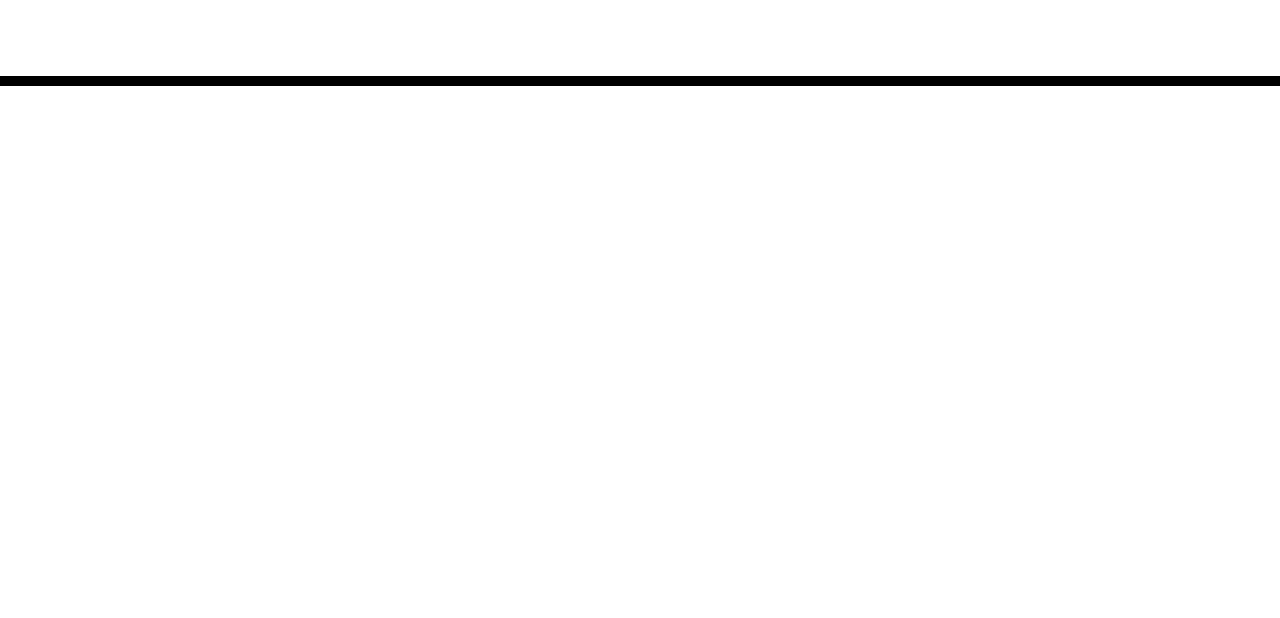
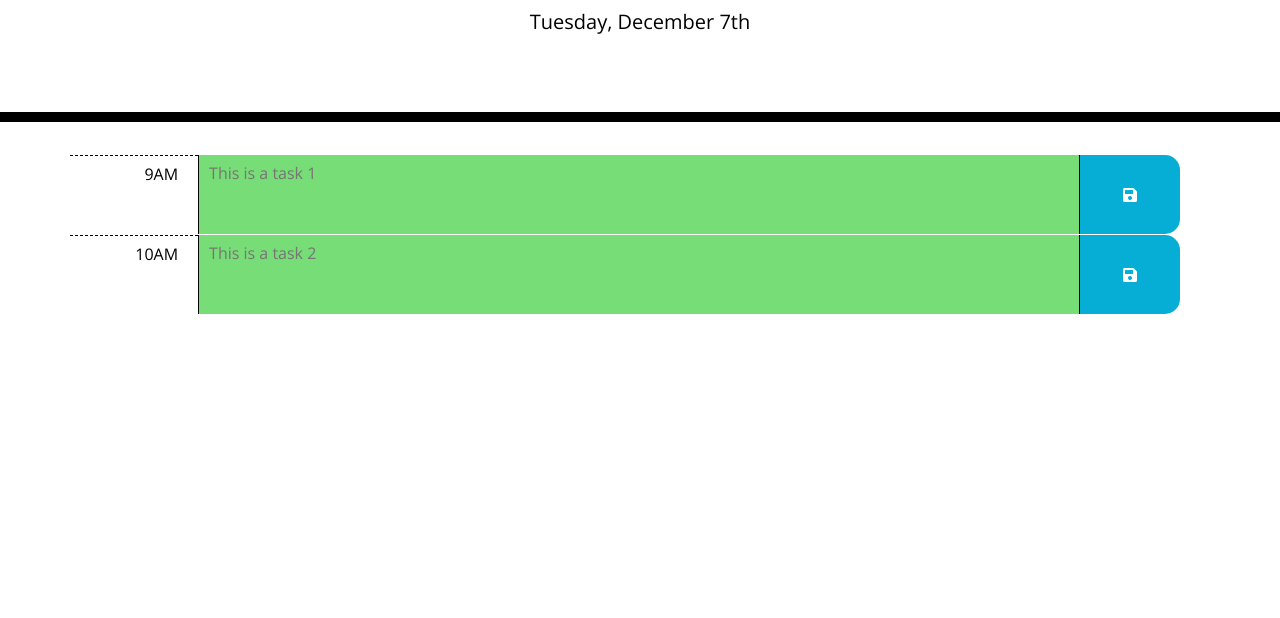
Before and after one commit to isaacgalvan10/work-day-scheduler, a plain HTML site: page index.html in a window 1280 px wide. Shown: the part 182-800 px from the top of the page. Drawn offline with nearby package versions, Linux system fonts and the light colour scheme.

Commit message:
adding color based on hour functionality

```diff
--- /dev/null
+++ b/assets/script.js
@@ -0,0 +1,65 @@
+let currentDay = $('#currentDay');
+let today = moment().format('dddd, MMMM Do');
+let d = new Date();
+let hour = d.getHours();
+currentDay.text(today);
+console.log(hour);
+
+
+// gets current hour and updates hour and runs colorTaskBar()
+let getCurrentHour = setInterval(function(){
+  d = new Date();
+  hour = d.getHours();
+  console.log(hour);
+  colorTaskBar();
+}, 30000);
+
+let allTasks;
+
+// checks if
+function colorTaskBar() {
+  allTasks = $('[data-hour]');
+  for(let i = 0; i < allTasks.length; i++) {
+    if(allTasks[i].dataset.hour < hour) {
+      allTasks[i].classList.remove('present');
+      allTasks[i].classList.add('past');
+    };
+    if (allTasks[i].dataset.hour == hour) {
+      allTasks[i].classList.remove('future');
+      allTasks[i].classList.add('present');
+    };
+    if (allTasks[i].dataset.hour > hour) {
+      allTasks[i].classList.remove('past');
+      allTasks[i].classList.add('future');
+    };
+  }
+}
+colorTaskBar();
+
+let taskContainer = $('#task-container');
+
+let txtArea;
+let savedTasks = [];
+let txtAreaId;
+
+taskContainer.click(function(event) {
+  let tasks = $('.task');
+  console.log(event.target)
+
+  if(event.target.classList.contains('saveBtn')){
+    txtAreaId = event.target.previousElementSibling.children[0].dataset.task;
+    console.log(txtAreaId)
+    txtArea = event.target.previousElementSibling.children[0].value;
+    console.log(txtArea)
+
+    savedTasks.push({
+      id: txtAreaId,
+      taskValue: txtArea
+    });
+  }
+  console.log(savedTasks)
+});
+
+function addToLocalStorage(task) {
+  localStorage.setItem('task')
+}
--- /dev/null
+++ b/assets/style.scss
@@ -0,0 +1,87 @@
+body {
+  font-family: 'Open Sans', sans-serif;
+  font-size: 16px;
+  line-height: 1;
+}
+
+textarea {
+  background: transparent;
+  border: none;
+  resize: none;
+  color: #000000;
+  border-left: 1px solid black;
+  padding: 10px;
+  height: 100%;
+  width: 100%;
+  margin-top: -32px;
+}
+
+.jumbotron {
+  text-align: center;
+  background-color: transparent;
+  color: black;
+  border-radius: 0;
+  border-bottom: 10px solid black;
+}
+
+.description {
+  white-space: pre-wrap;
+  flex: 10;
+}
+
+.time-block {
+  text-align: center;
+  border-radius: 15px;
+}
+
+.row {
+  white-space: pre-wrap;
+  height: 80px;
+  border-top: 1px solid white;
+  width: 100%;
+  display: flex;
+}
+
+.hour {
+  background-color: #ffffff;
+  color: #000000;
+  border-top: 1px dashed #000000;
+  flex: 1;
+  text-align: end;
+  padding: 10px 20px;
+  height: 100%;
+
+  p {
+    margin-top: -32px;
+  }
+}
+
+.past {
+  background-color: #d3d3d3;
+  color: black;
+}
+
+.present {
+  background-color: #ff6961;
+  color: white;
+}
+
+.future {
+  background-color: #77dd77;
+  color: white;
+}
+
+.saveBtn {
+  border: none;
+  border-left: 1px solid black;
+  border-top-right-radius: 15px;
+  border-bottom-right-radius: 15px;
+  background-color: #06aed5;
+  color: white;
+  flex: 1;
+}
+
+.saveBtn i:hover {
+  font-size: 20px;
+  transition: all 0.3s ease-in-out;
+}
--- a/index.html
+++ b/index.html
@@ -18,7 +18,7 @@
       href="https://fonts.googleapis.com/css?family=Open+Sans&display=swap"
       rel="stylesheet"
     />
-    <link rel="stylesheet" href="style.css" />
+    <link rel="stylesheet" href="./assets/style.css" />
     <title>Work Day Scheduler</title>
   </head>
 
@@ -28,11 +28,29 @@
       <p class="lead">A simple calendar app for scheduling your work day</p>
       <p id="currentDay" class="lead"></p>
     </header>
-    <div class="container">
-      <!-- Timeblocks go here -->
+    <div id="task-container" class="container">
+      <div class="row">
+        <div class="hour">
+          <p>9AM</p>
+        </div>
+        <div class="description" data-hour="9">
+          <textarea data-task="9" class="task" placeholder="This is a task 1"></textarea>
+        </div>
+        <button class="saveBtn"><i class="fas fa-save"></i></button>
+      </div>
+      <div class="row">
+        <div class="hour">
+          <p>10AM</p>
+        </div>
+        <div class="description" data-hour="10">
+          <textarea data-task="10" class="task" placeholder="This is a task 2"></textarea>
+        </div>
+        <button class="saveBtn"><i class="fas fa-save"></i></button>
+      </div>
     </div>
 
     <script src="https://cdnjs.cloudflare.com/ajax/libs/jquery/3.2.1/jquery.min.js"></script>
     <script src="https://cdnjs.cloudflare.com/ajax/libs/moment.js/2.24.0/moment.min.js"></script>
+    <script src="./assets/script.js"></script>
   </body>
 </html>
```
Also changed, not shown: assets/style.css, 1 other file.
